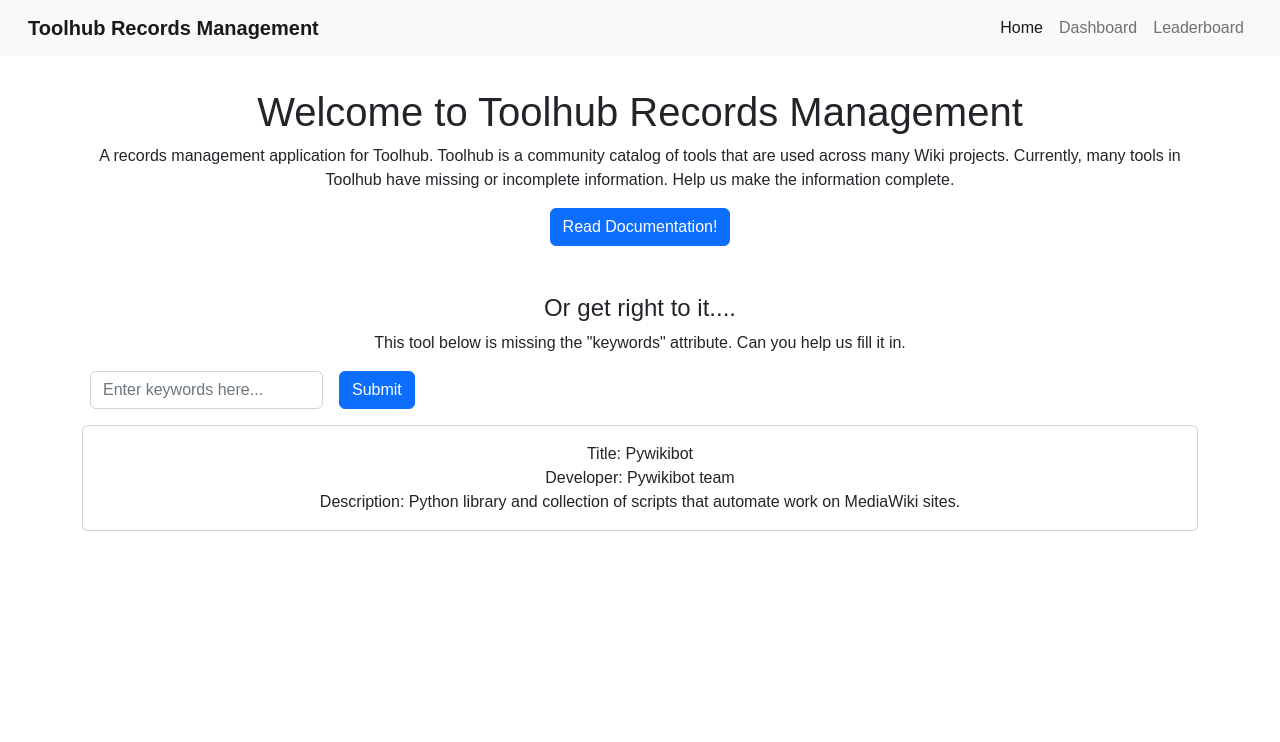
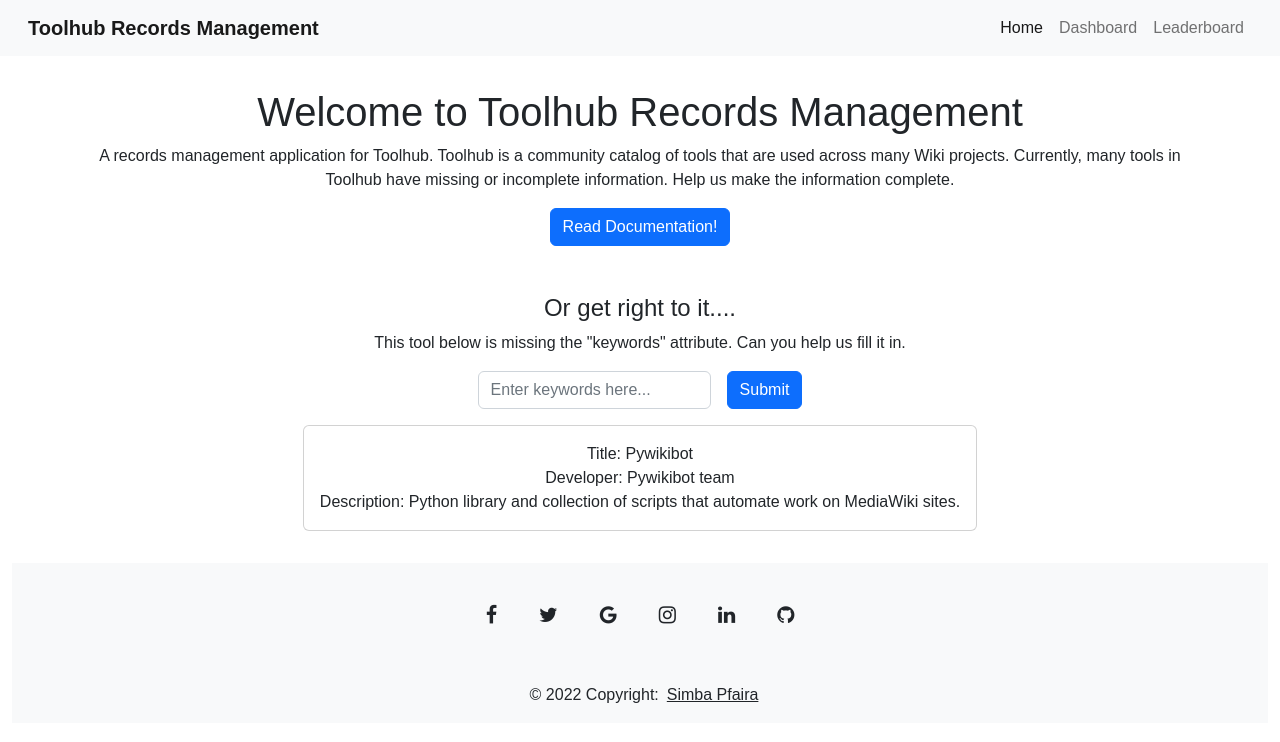
Before and after one commit to sirpfaira/toolhub-records-management, a React (Create React App) app: page / in a window 1280 px wide. Shown: the top 742 px of the page. Built offline with nearby package versions, Linux system fonts and the light colour scheme.

Commit message:
footer: Add Footer component
Added Footer component to the application, changed styling for Home page, added Vercel link for website live preview

```diff
--- a/src/App.js
+++ b/src/App.js
@@ -1,5 +1,6 @@
 import { BrowserRouter, Routes, Route } from 'react-router-dom';
 import './App.css';
+import Footer from './pages/Footer';
 import Home from './pages/Home';
 import Leaderboard from './pages/Leaderboard';
 import NavigationBar from './pages/NavigationBar';
@@ -15,6 +16,7 @@ function App() {
           <Route path='leaderboard' element={<Leaderboard />} />
           <Route path='records-dashboard' element={<RecordsDashboard />} />
         </Routes>
+        <Footer/>
       </BrowserRouter>
     </div>
   );
--- /dev/null
+++ b/src/pages/Footer.js
@@ -0,0 +1,71 @@
+import React from 'react';
+
+const Footer = () => {
+  return (
+    <div className='container-fluid'>
+      <footer className='text-center text-white bg-light'>
+        <div className='container pt-4'>
+          <section className='mb-4'>
+            <a
+              className='btn btn-link btn-floating btn-lg text-dark m-1'
+              href='#!'
+              role='button'
+              data-mdb-ripple-color='dark'
+            >
+              <i className='fa fa-facebook-f'></i>
+            </a>
+            <a
+              className='btn btn-link btn-floating btn-lg text-dark m-1'
+              href='#!'
+              role='button'
+              data-mdb-ripple-color='dark'
+            >
+              <i className='fa fa-twitter'></i>
+            </a>
+            <a
+              className='btn btn-link btn-floating btn-lg text-dark m-1'
+              href='#!'
+              role='button'
+              data-mdb-ripple-color='dark'
+            >
+              <i className='fa fa-google'></i>
+            </a>
+            <a
+              className='btn btn-link btn-floating btn-lg text-dark m-1'
+              href='#!'
+              role='button'
+              data-mdb-ripple-color='dark'
+            >
+              <i className='fa fa-instagram'></i>
+            </a>
+            <a
+              className='btn btn-link btn-floating btn-lg text-dark m-1'
+              href='#!'
+              role='button'
+              data-mdb-ripple-color='dark'
+            >
+              <i className='fa fa-linkedin'></i>
+            </a>
+            <a
+              className='btn btn-link btn-floating btn-lg text-dark m-1'
+              href='#!'
+              role='button'
+              data-mdb-ripple-color='dark'
+            >
+              <i className='fa fa-github'></i>
+            </a>
+          </section>
+        </div>
+
+        <div className='text-center text-dark p-3 bg-light'>
+          <span className='mx-2'>© 2022 Copyright:</span>
+          <a className='text-dark' href='https://example.com'>
+            Simba Pfaira
+          </a>
+        </div>
+      </footer>
+    </div>
+  );
+};
+
+export default Footer;
--- a/src/pages/Home.js
+++ b/src/pages/Home.js
@@ -11,37 +11,41 @@ const Home = () => {
           many tools in Toolhub have missing or incomplete information. Help us
           make the information complete.
         </p>
-        <button type='submit' class='btn btn-primary'>
+        <button type='submit' className='btn btn-primary'>
           Read Documentation!
         </button>
       </div>
-      <div className='d-flex flex-column justify-content-center container'>
+      <div className='d-flex flex-column justify-content-center container align-items-center '>
+        <div>
           <h4>Or get right to it....</h4>
           <p>
             This tool below is missing the "keywords" attribute. Can you help us
             fill it in.
           </p>
-        <form class='row container g-3'>
-          <div class='col-auto'>
-            <label for='inputPassword2' class='visually-hidden'>
+        </div>
+        <div>
+          <form className='container d-flex gap-3'>
+            <div className='col-auto'>
+              <label htmlFor='inputPassword2' className='visually-hidden'>
                 Password
               </label>
               <input
                 type='text'
-              class='form-control'
+                className='form-control'
                 id='inputPassword2'
                 placeholder='Enter keywords here...'
               />
             </div>
-          <div class='col-auto'>
-            <button type='submit' class='btn btn-primary mb-3'>
+            <div className='col-auto'>
+              <button type='submit' className='btn btn-primary mb-3'>
                 Submit
               </button>
             </div>
           </form>
+        </div>
 
         <div className='tool-info card'>
-          <div class='card-body d-flex flex-column'>
+          <div className='card-body d-flex flex-column'>
             <span>Title: Pywikibot</span>
             <span>Developer: Pywikibot team</span>
             <span>
```
Also changed, not shown: 1 other file (tests, documents, lock files or other folders). Lines whose indentation alone changed are shown as unchanged.
